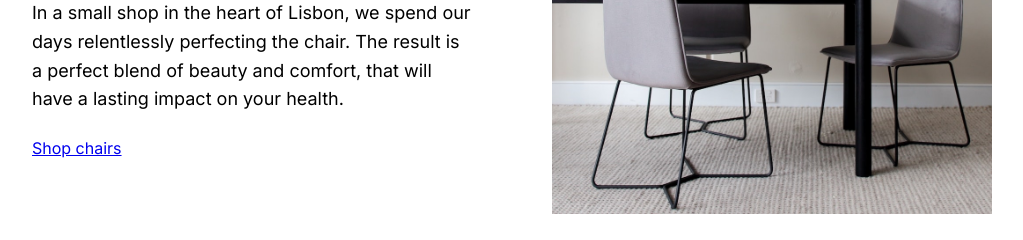
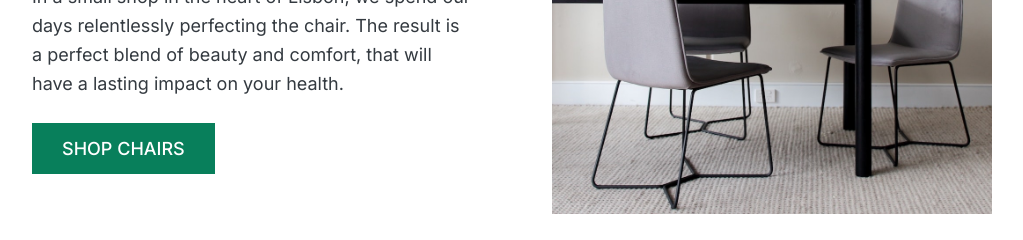
Before and after one commit to g-101/lisbon-chair-shop, a plain HTML site: page index.html in a window 1280 px wide. Shown: the part 274-514 px from the top of the page, without its empty margins (128-1151 px from the left). Drawn offline with Linux system fonts and the light colour scheme.

Commit message:
implementando as cores

```diff
--- a/style.css
+++ b/style.css
@@ -7,18 +7,26 @@ SPACING SYSTEM (px)
 FONT SIZE SYSTEM (px)
 10 / 12 / 14 / 16 / 18 / 20 / 24 / 30 / 36 / 44 / 52 / 62 / 74 / 86 / 98
 */
-
+:root {
+  --clr-green-dark: #087f5b;
+  --clr-green-light: #0ca678;
+  --clr-font: #343a40;
+}
 * {
   margin: 0;
   padding: 0;
   box-sizing: border-box;
 }
-
+a,
+img {
+  display: inline-block;
+}
 /* ------------------------ */
 /* GENERAL STYLES */
 /* ------------------------ */
 body {
   font-family: 'Inter', sans-serif;
+  color: var(--clr-font);
 }
 
 .container {
@@ -41,6 +49,27 @@ h2 {
   display: grid;
   grid-template-columns: repeat(3, 1fr);
   column-gap: 80px;
+}
+.btn:link,
+.btn:visited {
+  display: inline-block;
+  background-color: var(--clr-green-dark);
+  color: #fff;
+  text-decoration: none;
+  text-transform: uppercase;
+}
+.btn:hover,
+.btn:active {
+  background-color: var(--clr-green-light);
+}
+.btn--big {
+  font-size: 18px;
+  padding: 15px 30px;
+  font-weight: 500;
+}
+.btn--small {
+  font-size: 14px;
+  padding: 10px 20px;
 }
 
 /* ------------------------ */
@@ -92,6 +121,9 @@ img {
 
 /* TESTIMONIAL */
 .testimonial-section {
+  background-color: var(--clr-green-dark);
+  color: #fff;
+  padding: 24px;
 }
 
 .testimonial-box {
```
Also changed, not shown: index.html (+14 -15 lines).
